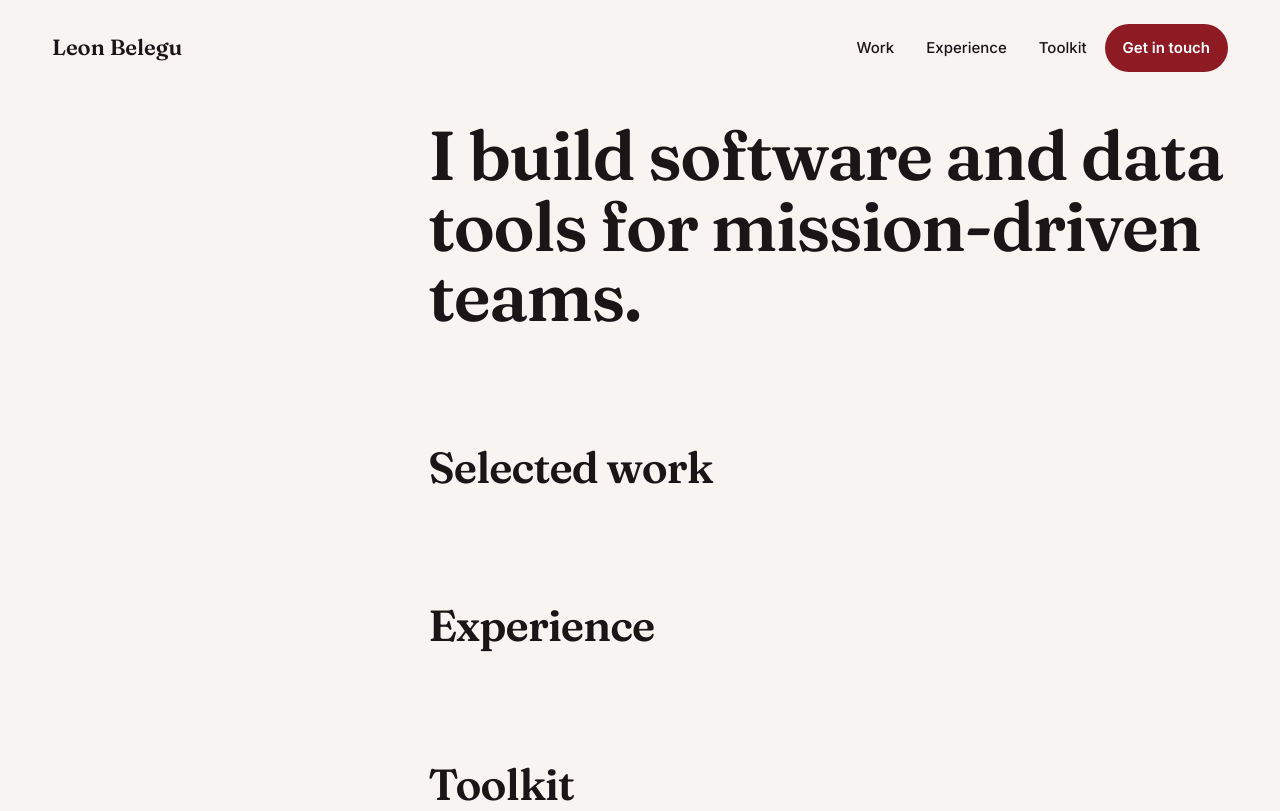
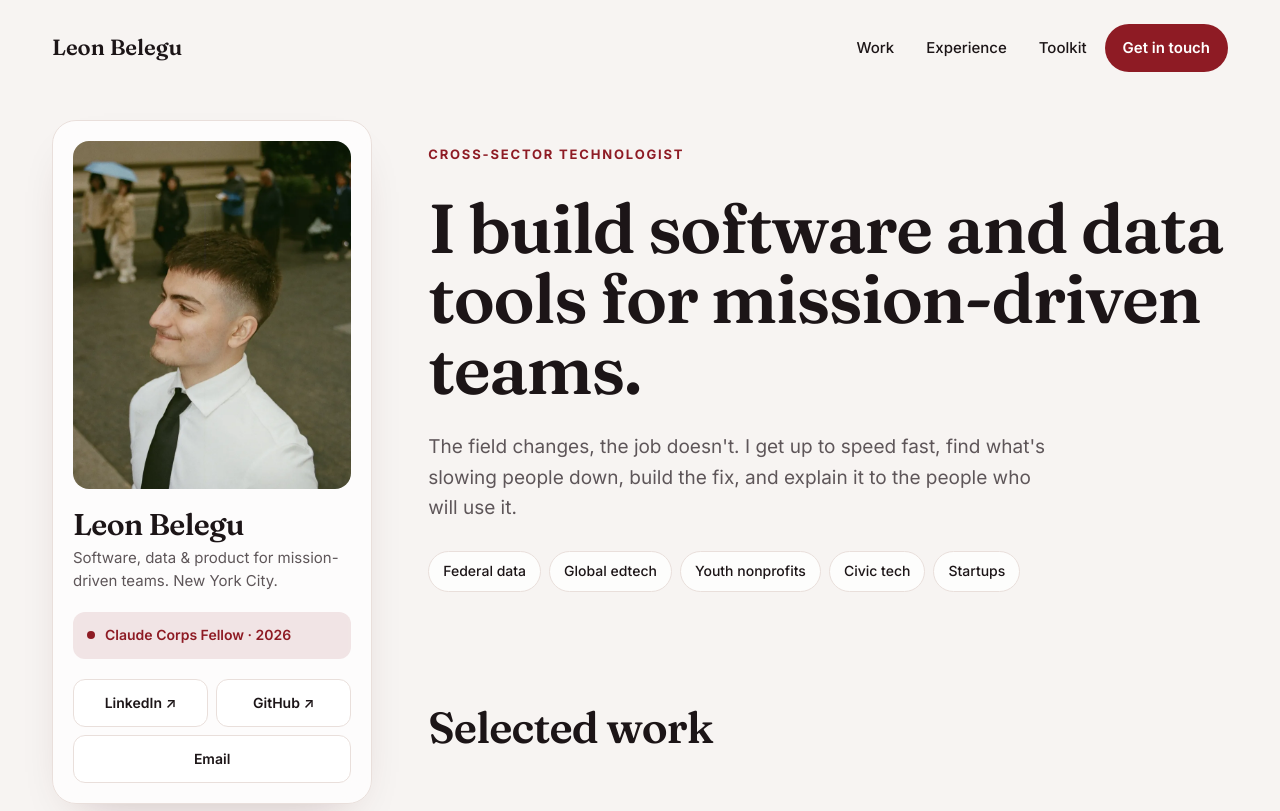
Before and after one commit to lbelegu/lbelegu.github.io, a plain HTML site: page index.html in a window 1280 px wide. Shown: the top 811 px of the page. Drawn offline with Linux system fonts and the light colour scheme.

Commit message:
Add profile card and hero section

```diff
--- a/css/styles.css
+++ b/css/styles.css
@@ -234,6 +234,138 @@ a:hover {
   text-decoration: none;
 }
 
+/* Eyebrow label */
+.eyebrow {
+  font-size: 13px;
+  font-weight: 700;
+  letter-spacing: 0.14em;
+  text-transform: uppercase;
+  color: var(--color-accent);
+}
+
+/* Tags */
+.tag-list {
+  display: flex;
+  flex-wrap: wrap;
+  gap: var(--space-2);
+}
+
+.tag {
+  padding: var(--space-2) 14px;
+  border: 1px solid var(--color-border);
+  border-radius: var(--radius-pill);
+  background: rgba(255, 255, 255, 0.8);
+  font-size: 14px;
+  font-weight: 500;
+}
+
+/* Profile card */
+.profile-card {
+  display: flex;
+  flex-direction: column;
+  gap: 20px;
+  padding: 20px;
+  background: var(--color-surface-glass);
+  backdrop-filter: blur(14px);
+  -webkit-backdrop-filter: blur(14px);
+  border: 1px solid var(--color-border);
+  border-radius: var(--radius-lg);
+  box-shadow: var(--shadow-card);
+}
+
+.profile-card__photo {
+  width: 100%;
+  height: auto;
+  aspect-ratio: 4 / 5;
+  object-fit: cover;
+  object-position: 50% 45%;
+  border-radius: 16px;
+}
+
+.profile-card__intro {
+  display: flex;
+  flex-direction: column;
+  gap: 6px;
+}
+
+.profile-card__name {
+  font-size: 30px;
+}
+
+.profile-card__tagline {
+  font-size: 15px;
+  line-height: 1.5;
+  color: var(--color-text-muted);
+}
+
+.profile-card__status {
+  display: flex;
+  align-items: center;
+  gap: 10px;
+  padding: var(--space-3) 14px;
+  background: var(--color-accent-tint);
+  border-radius: var(--radius-sm);
+  font-size: 14px;
+  font-weight: 600;
+  color: var(--color-accent);
+}
+
+.status-dot {
+  flex: none;
+  width: 8px;
+  height: 8px;
+  border-radius: 50%;
+  background: currentColor;
+}
+
+.profile-card__links {
+  display: flex;
+  flex-wrap: wrap;
+  gap: var(--space-2);
+}
+
+.profile-card__links li {
+  flex: 1 1 100px;
+}
+
+.profile-card__links a {
+  display: block;
+  padding: var(--space-3);
+  background: var(--color-surface);
+  border: 1px solid var(--color-border);
+  border-radius: var(--radius-sm);
+  font-size: 14px;
+  font-weight: 600;
+  text-align: center;
+  text-decoration: none;
+}
+
+.profile-card__links a:hover {
+  border-color: var(--color-accent);
+}
+
+/* Keep the card in view while the content scrolls (desktop only) */
+@media (min-width: 960px) {
+  .layout__sidebar {
+    position: sticky;
+    top: var(--space-5);
+  }
+}
+
+/* Hero */
+.hero {
+  display: flex;
+  flex-direction: column;
+  gap: 28px;
+  padding-top: var(--space-5);
+}
+
+.hero__lede {
+  max-width: 620px;
+  font-size: 19px;
+  color: var(--color-text-muted);
+}
+
 /* Footer */
 .site-footer__inner {
   display: flex;
--- a/index.html
+++ b/index.html
@@ -32,12 +32,44 @@
 
   <main id="main" class="container layout">
     <aside class="layout__sidebar" aria-label="Profile">
-      <!-- Profile card: step 2 -->
+      <div class="profile-card">
+        <picture>
+          <source srcset="assets/img/leon.webp" type="image/webp">
+          <img class="profile-card__photo" src="assets/img/leon.jpg" width="800" height="1208"
+            alt="Leon Belegu smiling, in a white shirt and black tie on a New York street">
+        </picture>
+
+        <div class="profile-card__intro">
+          <h2 class="profile-card__name">Leon Belegu</h2>
+          <p class="profile-card__tagline">Software, data &amp; product for mission-driven teams. New York City.</p>
+        </div>
+
+        <p class="profile-card__status">
+          <span class="status-dot" aria-hidden="true"></span>
+          Claude Corps Fellow · 2026
+        </p>
+
+        <ul class="profile-card__links" role="list">
+          <li><a href="https://www.linkedin.com/in/leonbelegu/">LinkedIn ↗</a></li>
+          <li><a href="https://github.com/lbelegu">GitHub ↗</a></li>
+          <li><a href="mailto:leonbelegu2003@gmail.com">Email</a></li>
+        </ul>
+      </div>
     </aside>
 
     <div class="layout__content">
-      <section id="top" aria-labelledby="hero-title">
+      <section id="top" class="hero" aria-labelledby="hero-title">
+        <p class="eyebrow">Cross-sector technologist</p>
         <h1 id="hero-title">I build software and data tools for mission-driven teams.</h1>
+        <p class="hero__lede">The field changes, the job doesn't. I get up to speed fast, find what's slowing people down,
+          build the fix, and explain it to the people who will use it.</p>
+        <ul class="tag-list" role="list" aria-label="Sectors I've worked in">
+          <li class="tag">Federal data</li>
+          <li class="tag">Global edtech</li>
+          <li class="tag">Youth nonprofits</li>
+          <li class="tag">Civic tech</li>
+          <li class="tag">Startups</li>
+        </ul>
       </section>
 
       <section id="work" aria-labelledby="work-title">
```
